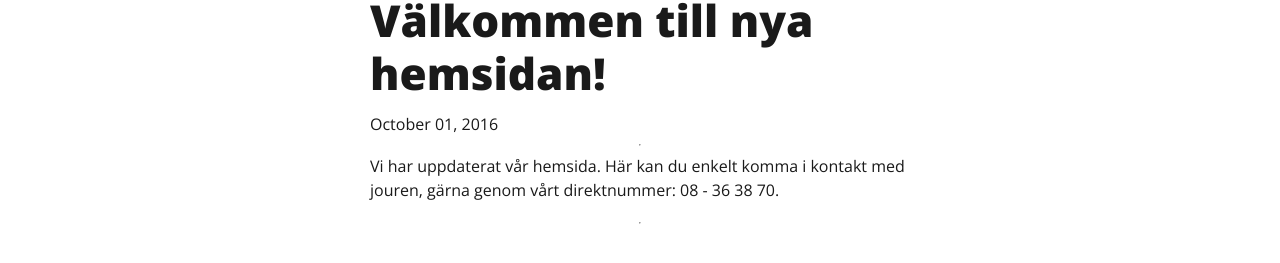
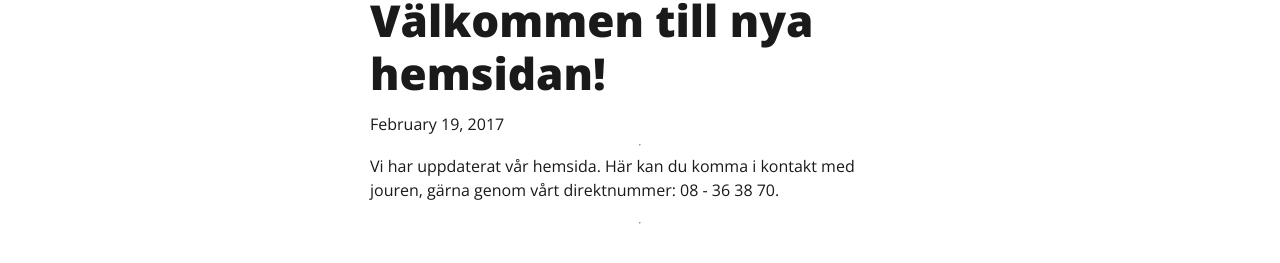
Before and after one commit to gardefjord/tenstakvinnojour, a Jekyll site: the page built from _posts/2017-02-19-welcome-to-jekyll.markdown, in a window 1280 px wide and 900 px high. Shown: the part 126-389 px from the top of the window. Built offline with Jekyll 4.4.1, drawn with Linux system fonts in a browser that asks for light colours; nearby versions of some CDN libraries.

Commit message:
Posts update

```diff
--- a/_posts/2016-09-03-welcome-to-jekyll.markdown
+++ b/_posts/2017-02-19-welcome-to-jekyll.markdown
@@ -1,11 +1,11 @@
 ---
 layout: blog
 title:  "Välkommen till nya hemsidan!"
-date:   2016-10-01
-categories: test
+date:   2017-02-19
+categories: Övrigt
 description: "Idag lanserar vi vår nya hemsidan. Nu kan du enkelt följa vad vi gör och framförallt: snabbare och enklare komma i kontakt med jouren."
 ---
 ---
-Vi har uppdaterat vår hemsida. Här kan du enkelt komma i kontakt med jouren, gärna genom vårt direktnummer: **08 - 36 38 70**.
+Vi har uppdaterat vår hemsida. Här kan du komma i kontakt med jouren, gärna genom vårt direktnummer: **08 - 36 38 70**.
 
 ---
```
Also changed, not shown: _posts/2017-02-20-konferens-man-maste-ta-ansvar-for-valdet-mot-kvinnor.markdown (added, +34 -0 lines), 4 other files.
